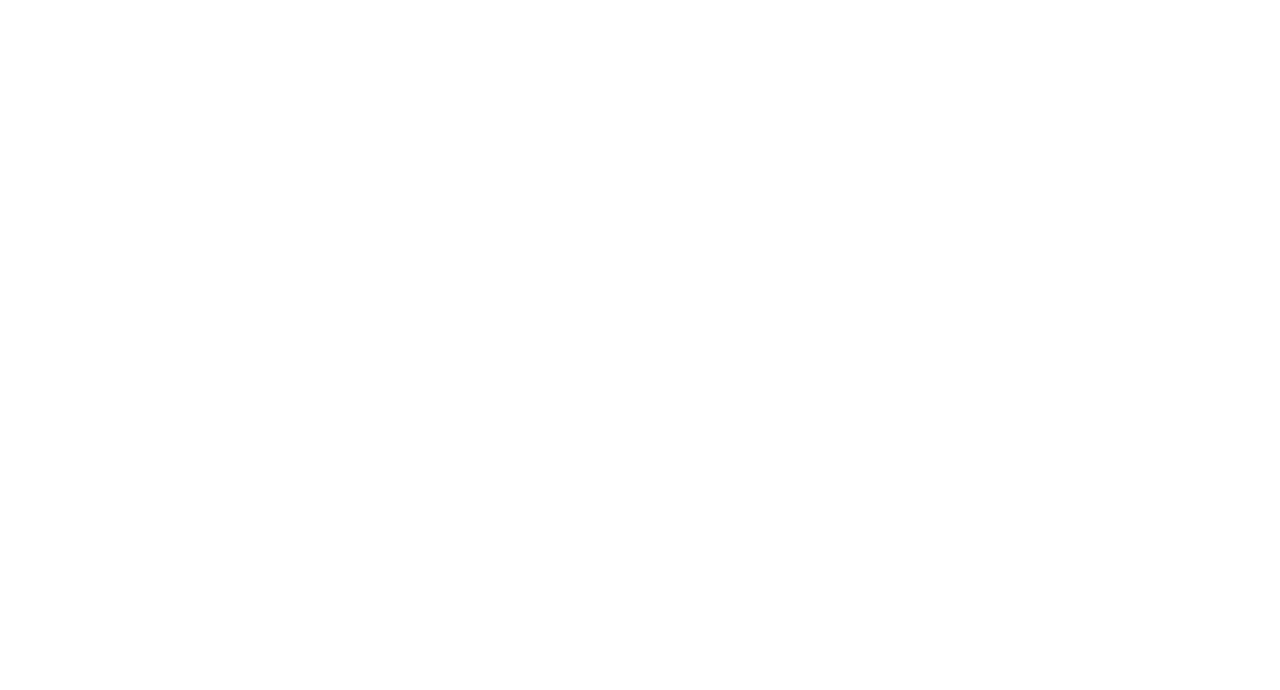
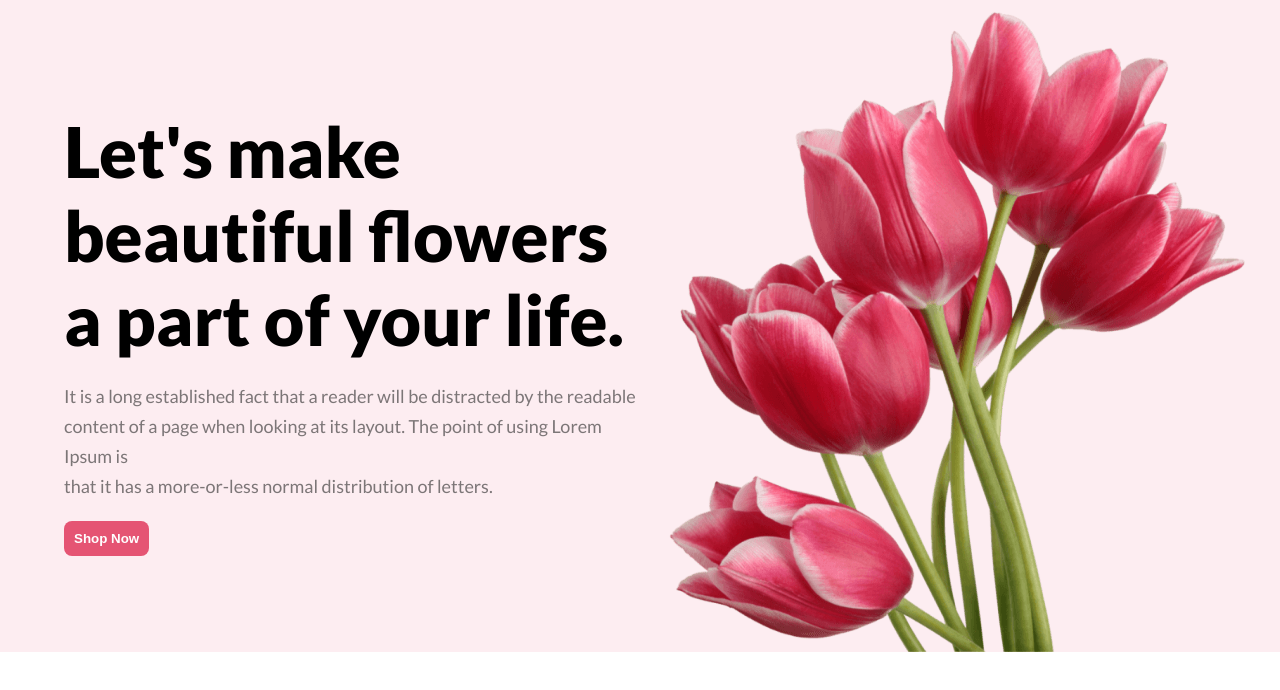
Before and after one commit to AnikDasJoy/Flower-shop, a plain HTML site: page index.html in a window 1280 px wide. Drawn offline with Linux system fonts and the light colour scheme.

Commit message:
banner section added

```diff
--- a/index.html
+++ b/index.html
@@ -5,11 +5,28 @@
     <meta charset="UTF-8">
     <meta name="viewport" content="width=device-width, initial-scale=1.0">
     <title>Flower Shop</title>
+    <link rel="stylesheet" href="style.css">
 </head>
 
 <body>
     <header>
+        <section class="banner-container">
+            <div class="banner-content">
+                <div class="banner-text-container">
+                    <h1>Let's make <br> beautiful flowers a part of your life.</h1>
+                    <p>It is a long established fact that a reader will be distracted by the readable<br>content of a
+                        page
+                        when looking at its
+                        layout. The point of using Lorem Ipsum is<br>that it has a more-or-less normal distribution of
+                        letters.</p>
+                    <button class="btn">Shop Now</button>
+                </div>
 
+                <div class="banner-image-container">
+                    <img src="Flower Asset/pngwing 10.png" alt="">
+                </div>
+            </div>
+        </section>
     </header>
 
     <main>
--- /dev/null
+++ b/style.css
@@ -0,0 +1,65 @@
+@import url('https://fonts.googleapis.com/css2?family=Lato:ital,wght@0,100;0,300;0,400;0,700;0,900;1,100;1,300;1,400;1,700;1,900&display=swap');
+
+body {
+    font-family: "Lato", sans-serif;
+}
+
+* {
+    box-sizing: border-box;
+    margin: 0;
+    padding: 0;
+}
+
+.banner-container {
+    width: 100%;
+    height: 652px;
+    /* border: 2px solid red; */
+    background: rgba(229, 84, 115, 0.1);
+}
+
+.banner-content {
+    width: 90%;
+    margin: 0 auto;
+    display: flex;
+    align-items: center;
+    padding-top: 10px;
+    /* border: 2px solid purple; */
+}
+
+.banner-text-container {
+    width: 50%;
+    /* border: 2px solid yellow; */
+}
+
+.banner-text-container h1 {
+    font-size: 70px;
+    font-weight: 800;
+}
+
+.banner-text-container p {
+    font-size: 18px;
+    font-weight: 400;
+    line-height: 30px;
+    color: rgba(39, 39, 39, 0.6);
+    margin: 20px 0;
+}
+
+.banner-text-container .btn {
+    color: rgb(255, 255, 255);
+    font-size: 20x;
+    font-weight: 700;
+    border-radius: 8px;
+    background: #e55473;
+    padding: 10px;
+    border: none;
+}
+
+.banner-image-container {
+    width: 50%;
+    /* border: 2px solid blue; */
+}
+
+.banner-image-container img {
+    width: 635px;
+    height: 642px;
+}
```
